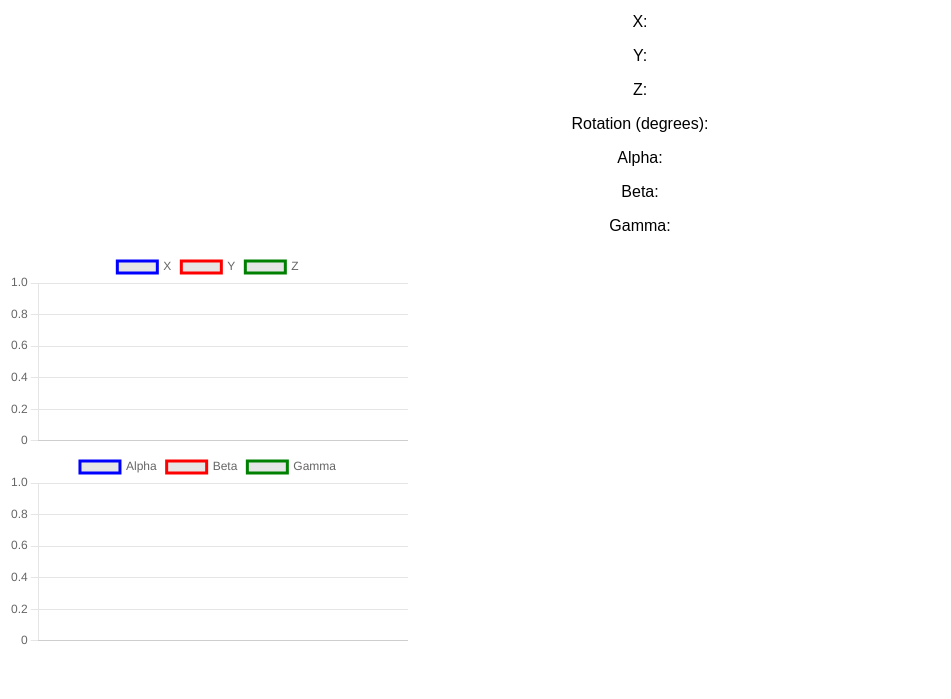
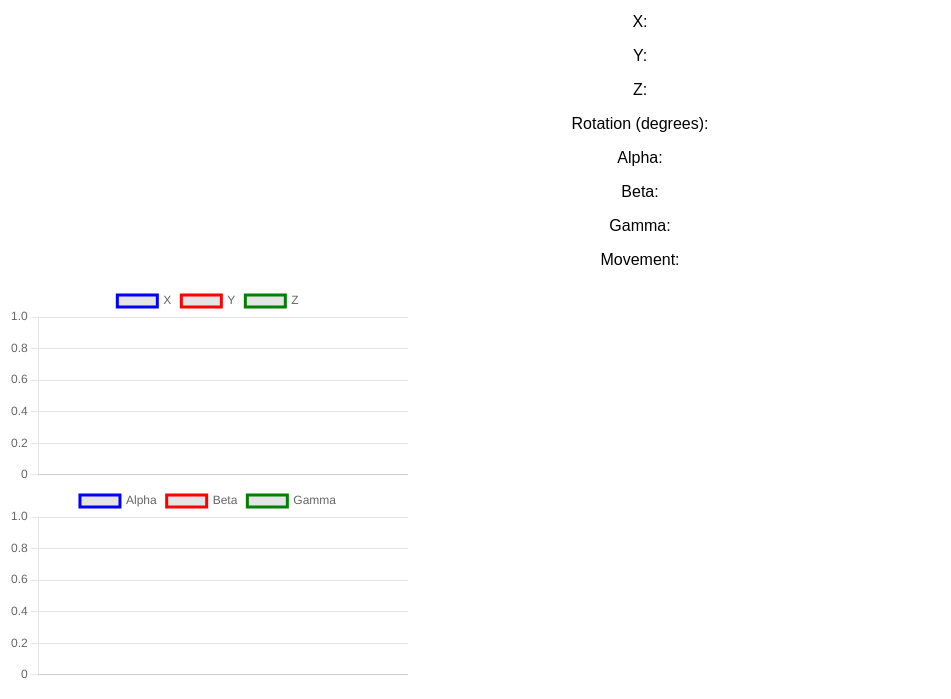
Before and after one commit to Anirban-Panja/SensorGraph, a plain HTML site: page index.html in a window 1280 px wide. Shown: the part 101-800 px from the top of the page, without its empty margins (0-951 px from the left). Drawn offline with nearby package versions, Linux system fonts and the light colour scheme.

Commit message:
Update index.html

```diff
--- a/index.html
+++ b/index.html
@@ -25,6 +25,7 @@
     <p id="rotationAlpha">Alpha: </p>
     <p id="rotationBeta">Beta: </p>
     <p id="rotationGamma">Gamma: </p>
+    <p id="movement">Movement: </p> <!-- Added element to display movement -->
     <canvas id="accelerometerChart" width="400" height="200"></canvas>
     <canvas id="gyroscopeChart" width="400" height="200"></canvas>
 </div>
```
